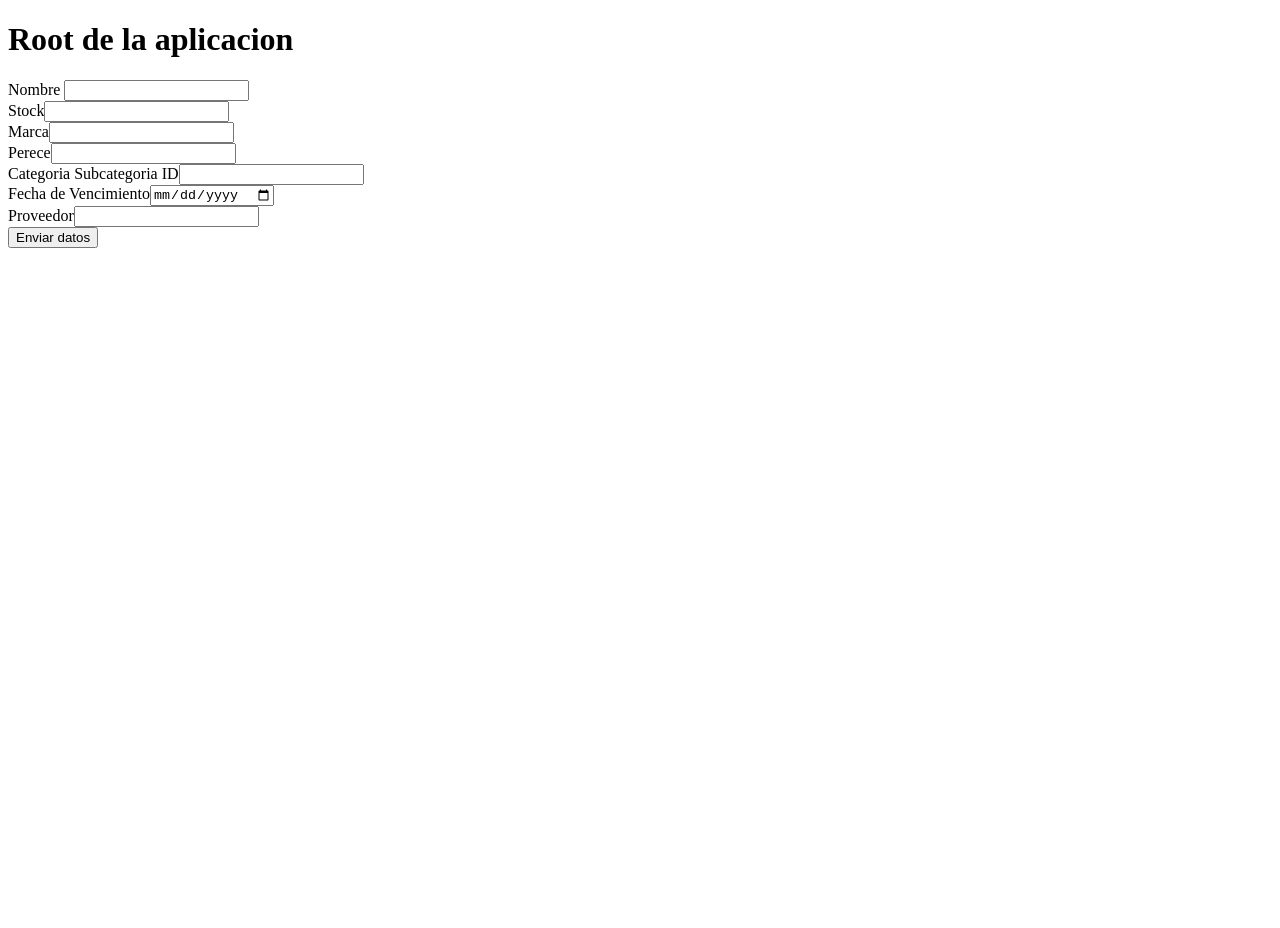
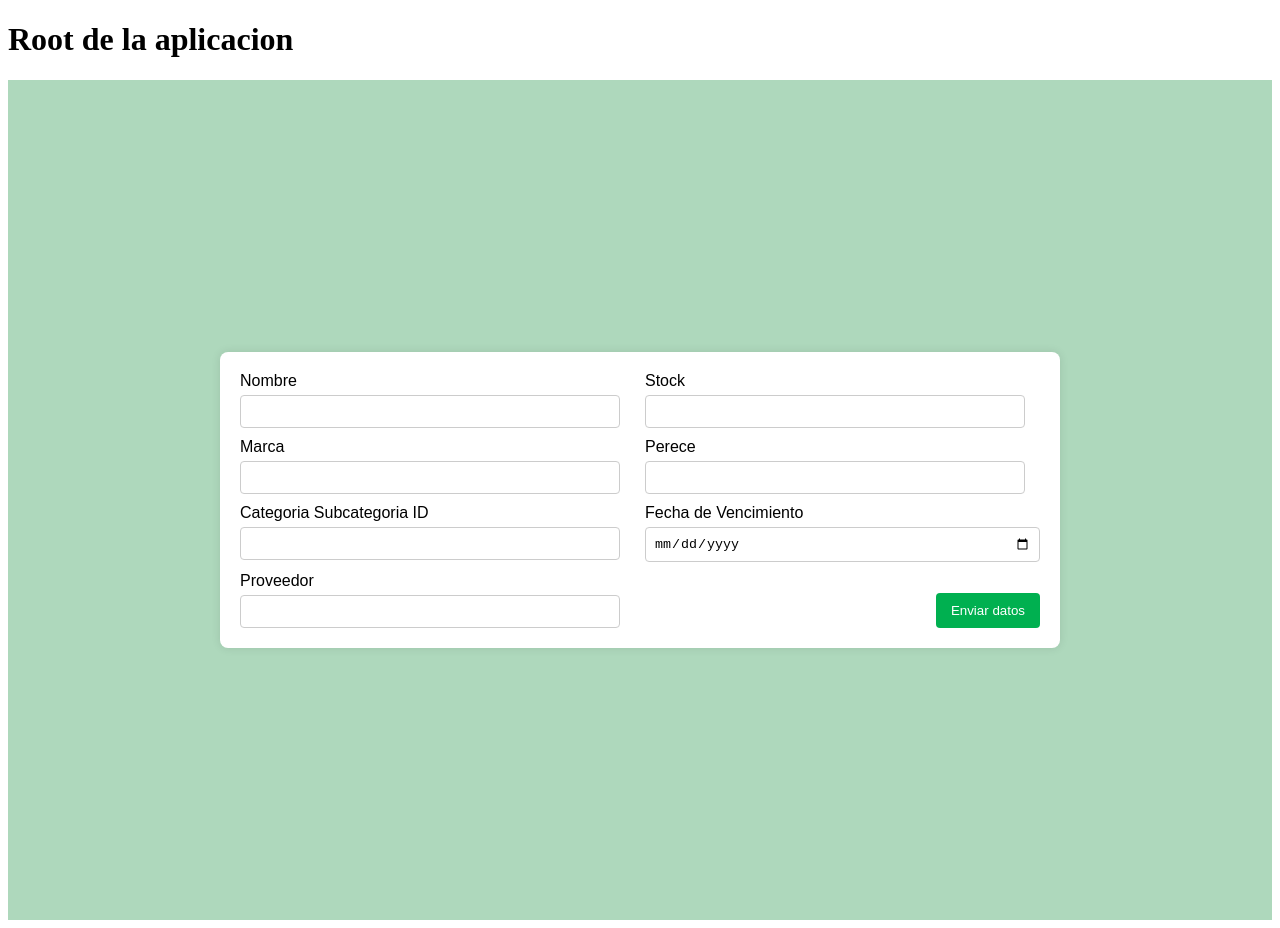
Before and after one commit to maribeldemarco/Proyecto-Frontend, an Angular app: page /agregarproducto in a window 1280 px wide. Before the commit this address led to /. Before the commit the page ends 800 px from the top, so only its background shows below. Built offline with nearby package versions, Linux system fonts and the light colour scheme.

Commit message:
se suben estilos del componente para agregar productos

```diff
--- a/src/app/app.routes.ts
+++ b/src/app/app.routes.ts
@@ -1,3 +1,6 @@
 import { Routes } from '@angular/router';
+import { ComponenteAgregarComponent } from './components/componente-agregar/componente-agregar.component';
 
-export const routes: Routes = [];
+export const routes: Routes = [
+    {path:'agregarproducto', component:ComponenteAgregarComponent}
+];
--- a/src/app/components/componente-agregar/componente-agregar.component.css
+++ b/src/app/components/componente-agregar/componente-agregar.component.css
@@ -0,0 +1,64 @@
+.container {
+    background-color: #AED8BC;
+    display: flex;
+    justify-content: center;
+    align-items: center;
+    min-height: 100vh;
+    padding: 20px;
+}
+
+form {
+    max-width: 800px;
+    width: 100%;
+    background: #fff;
+    padding: 20px;
+    border-radius: 8px;
+    box-shadow: 0 0 10px rgba(0, 0, 0, 0.1);
+    font-family: Arial, sans-serif;
+    display: flex;
+    flex-wrap: wrap;
+    gap: 10px;
+}
+
+.mb-3 {
+    flex: 1 0 45%;
+    margin-bottom: 0;
+}
+
+.mb-3 label {
+    margin-bottom: 5px;
+    display: block;
+}
+
+.form-control {
+    width: 100%;
+    padding: 8px;
+    box-sizing: border-box;
+    border: 1px solid #ccc;
+    border-radius: 4px;
+}
+
+#nombre,
+#marca,
+#stock,
+#perece,
+#CategoriaSubcategoriaID,
+#Proveedor {
+    flex: 1 0 45%;
+    max-width: 380px;
+}
+
+.btn-primary {
+    background-color: #00b050;
+    border: none;
+    padding: 10px 15px;
+    color: white;
+    cursor: pointer;
+    border-radius: 4px;
+    margin-top: 10px;
+    align-self: flex-end;
+}
+
+.btn-primary:hover {
+    background-color: #00833e;
+}
--- a/src/app/components/componente-agregar/componente-agregar.component.html
+++ b/src/app/components/componente-agregar/componente-agregar.component.html
@@ -1,3 +1,4 @@
+
 <div class="container">
     <form [formGroup]="miFormulario" (ngSubmit)="enviar()">
 
--- a/src/app/components/root/app.component.html
+++ b/src/app/components/root/app.component.html
@@ -1,3 +1,2 @@
 <h1> Root de la aplicacion </h1>
-<app-componente-agregar></app-componente-agregar>
 <router-outlet />
```
Also changed, not shown: src/app/components/root/app.component.ts (line endings or trailing spaces), src/main.ts (line endings or trailing spaces).
